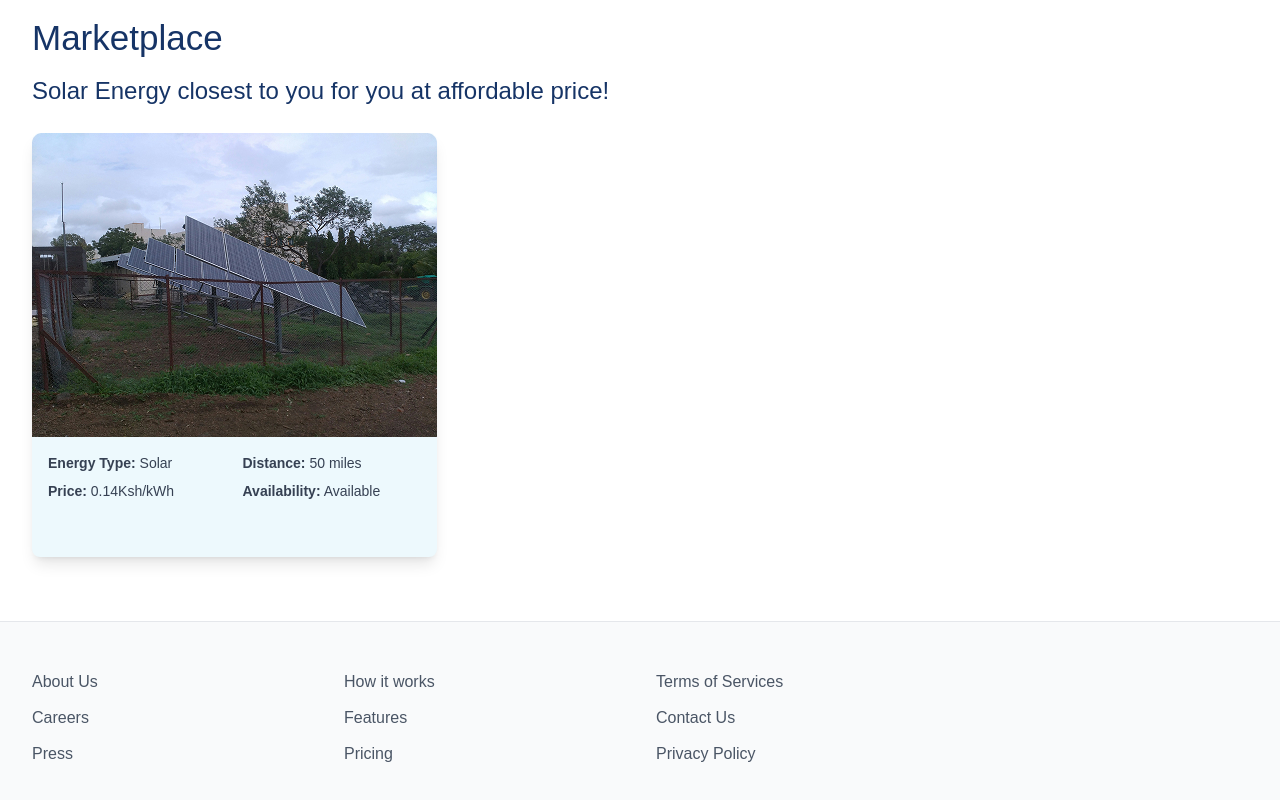
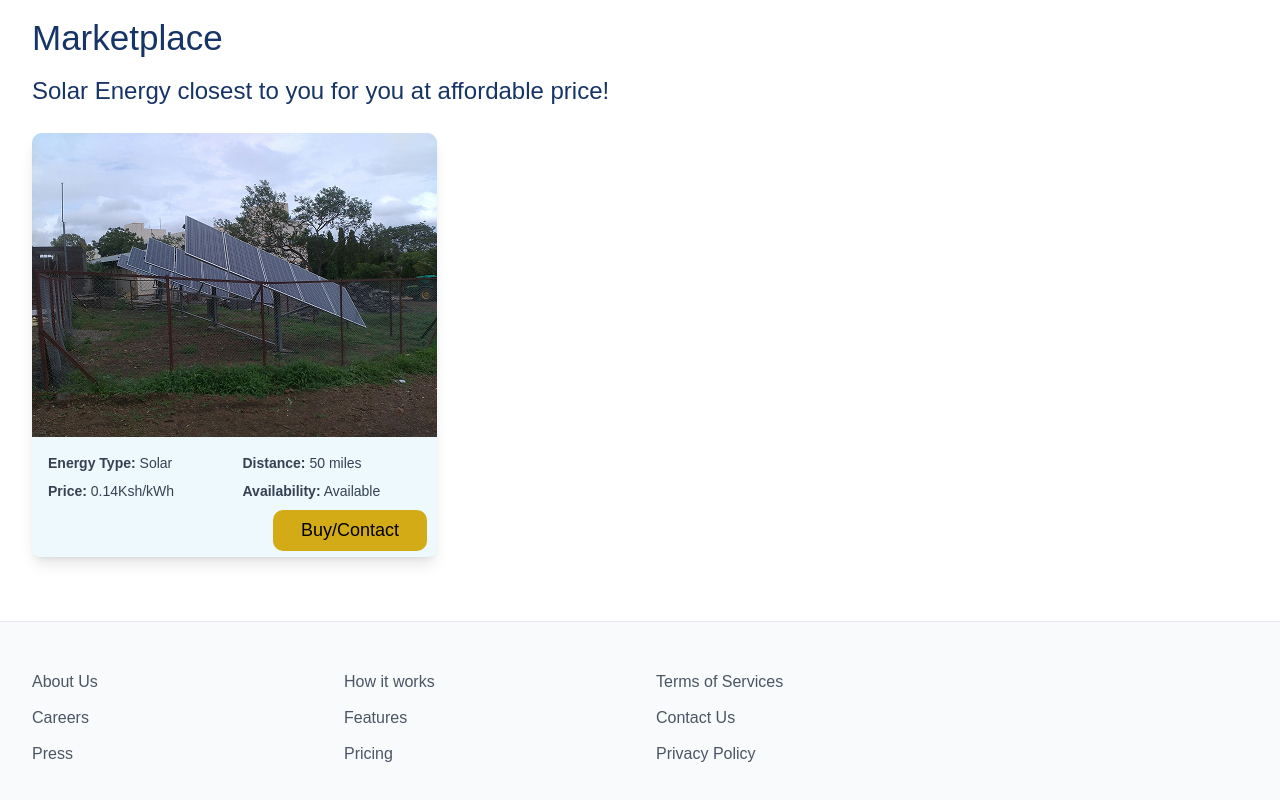
Before and after one commit to lewys-miugo/eco_hub, a Next.js app in the folder frontend/: page /marketplace in a window 1280 px wide. Shown: the part 727-1527 px from the top of the page. Built offline with nearby package versions, Linux system fonts and the light colour scheme.

Commit message:
feat(marketplace): add Buy/Contact button to product cards
- Add CTA button with gold background (#D2AB17)
- Position button at exact coordinates

```diff
--- a/frontend/app/marketplace/page.jsx
+++ b/frontend/app/marketplace/page.jsx
@@ -100,6 +100,25 @@ export default function MarketplacePage() {
                   <span className="font-semibold">Availability:</span> Available
                 </p>
               </div>
+
+              {/* Button - positioned at x=241, y=377 (from card top) */}
+              <button
+                className="hover:opacity-90 transition-opacity absolute"
+                style={{
+                  backgroundColor: '#D2AB17',
+                  borderRadius: '10px',
+                  width: '154px',
+                  height: '41px',
+                  fontFamily: 'Lexend Deca, sans-serif',
+                  fontSize: '18px',
+                  fontWeight: 'normal',
+                  color: '#000',
+                  left: '241px',
+                  top: '73px'
+                }}
+              >
+                Buy/Contact
+              </button>
             </div>
           </div>
         </div>
```
